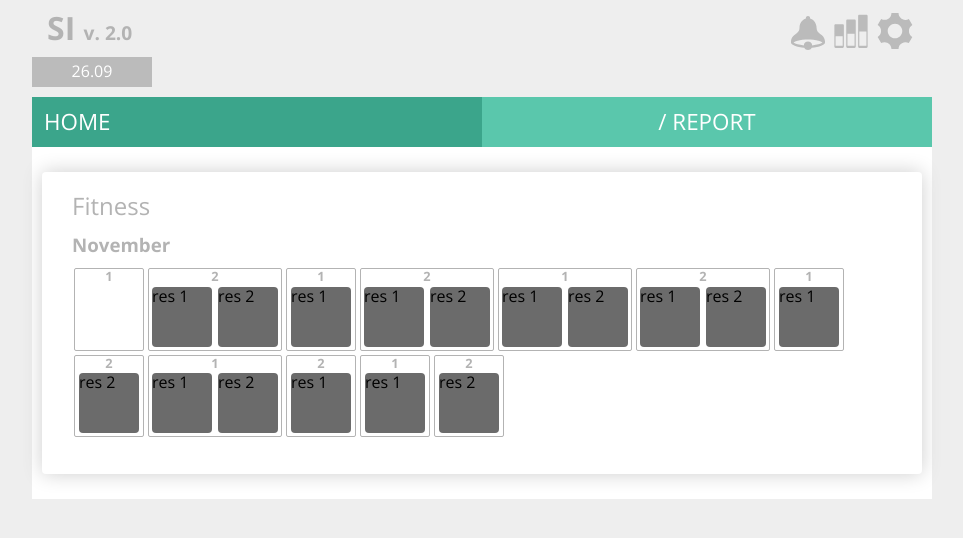
After one commit to nadyawyn/si20, a PHP site: page /src/report.html in a window 1280 px wide. The commit adds this page. Shown: the top 538 px of the page, without its empty margins (158-1121 px from the left). Run offline with PHP 8.4, Linux system fonts and the light colour scheme.

Commit message:
Added styles for FT report

```diff
--- /dev/null
+++ b/dist/report-ft.html
@@ -0,0 +1 @@
+<section class="main_report-section"><h2 id="ft">Fitness</h2><h3 class="ad__title ad__title_cal">November</h3><div class="fitness__wrapper_output">123</div></section>
--- /dev/null
+++ b/src/report.html
@@ -0,0 +1,219 @@
+<!DOCTYPE html>
+<html lang="en">
+
+<head>
+	<meta charset="UTF-8">
+	<meta name="viewport" content="width=device-width, initial-scale=1.0">
+	<title>SI 2.0</title>
+
+	<link rel="stylesheet" href="css/style.min.css">
+
+	<link rel="apple-touch-icon" sizes="180x180" href="icons/fav/apple-touch-icon.png">
+	<link rel="icon" type="image/png" sizes="32x32" href="icons/fav/favicon-32x32.png">
+	<link rel="icon" type="image/png" sizes="16x16" href="icons/fav/favicon-16x16.png">
+	<link rel="manifest" href="icons/fav/site.webmanifest">
+	<link rel="mask-icon" href="icons/fav/safari-pinned-tab.svg" color="#5bbad5">
+	<meta name="msapplication-TileColor" content="#00aba9">
+	<meta name="theme-color" content="#ffffff">
+</head>
+
+<body>
+	<header class="header">
+
+		<div class="header__menu">
+			<div class="container container_pad container_flex">
+				<h1 class="header__title"><a href="#">SI <span>v. 2.0</span></a></h1>
+				<div class="header__icons">
+					<div class="header__icon header__icon_rec">
+						<a href="#"></a>
+					</div>
+					<div class="header__icon header__icon_report">
+						<a href="#"></a>
+					</div>
+					<div class="header__icon header__icon_settings">
+						<a href="#"></a>
+					</div>
+				</div>
+			</div>
+
+
+		</div>
+		<div class="header__progress">
+
+			<div class="header__progress-container">
+				<div class="header__progress-fill">
+					26.09
+				</div>
+			</div>
+
+		</div>
+		<div class="container">
+			<div class="header__tabs">
+				<div class="header__tab header__tab_home">
+					<a href="../">HOME</a>
+				</div>
+				<div class="header__tab header__tab_set">
+					/ REPORT
+				</div>
+
+			</div>
+		</div>
+
+	</header>
+	<main class="main main_settings">
+		<section class="main_report-section">
+			<h2 id="ft">Fitness</h2>
+			<h3 class="ad__title ad__title_cal">
+				November
+			</h3>
+
+			<div class="fitness__wrapper_output">
+				<div class="fitness__day">
+					<div class="fitness__day_date">
+						1
+					</div>
+					<div class="fitness__day_res">
+
+
+					</div>
+				</div>
+				<div class="fitness__day">
+					<div class="fitness__day_date">
+						2
+					</div>
+					<div class="fitness__day_res">
+						<div class="fitness__day_res-item fitness__list-item">
+							res 1
+						</div>
+						<div class="fitness__day_res-item fitness__list-item">
+							res 2
+						</div>
+					</div>
+				</div>
+				<div class="fitness__day">
+					<div class="fitness__day_date">
+						1
+					</div>
+					<div class="fitness__day_res">
+						<div class="fitness__day_res-item fitness__list-item">
+							res 1
+						</div>
+
+					</div>
+				</div>
+				<div class="fitness__day">
+					<div class="fitness__day_date">
+						2
+					</div>
+					<div class="fitness__day_res">
+						<div class="fitness__day_res-item fitness__list-item">
+							res 1
+						</div>
+						<div class="fitness__day_res-item fitness__list-item">
+							res 2
+						</div>
+					</div>
+				</div>
+				<div class="fitness__day">
+					<div class="fitness__day_date">
+						1
+					</div>
+					<div class="fitness__day_res">
+						<div class="fitness__day_res-item fitness__list-item">
+							res 1
+						</div>
+						<div class="fitness__day_res-item fitness__list-item">
+							res 2
+						</div>
+					</div>
+				</div>
+				<div class="fitness__day">
+					<div class="fitness__day_date">
+						2
+					</div>
+					<div class="fitness__day_res">
+						<div class="fitness__day_res-item fitness__list-item">
+							res 1
+						</div>
+						<div class="fitness__day_res-item fitness__list-item">
+							res 2
+						</div>
+					</div>
+				</div>
+				<div class="fitness__day">
+					<div class="fitness__day_date">
+						1
+					</div>
+					<div class="fitness__day_res">
+						<div class="fitness__day_res-item fitness__list-item">
+							res 1
+						</div>
+
+					</div>
+				</div>
+				<div class="fitness__day">
+					<div class="fitness__day_date">
+						2
+					</div>
+					<div class="fitness__day_res">
+
+						<div class="fitness__day_res-item fitness__list-item">
+							res 2
+						</div>
+					</div>
+				</div>
+				<div class="fitness__day">
+					<div class="fitness__day_date">
+						1
+					</div>
+					<div class="fitness__day_res">
+						<div class="fitness__day_res-item fitness__list-item">
+							res 1
+						</div>
+						<div class="fitness__day_res-item fitness__list-item">
+							res 2
+						</div>
+					</div>
+				</div>
+				<div class="fitness__day">
+					<div class="fitness__day_date">
+						2
+					</div>
+					<div class="fitness__day_res">
+						<div class="fitness__day_res-item fitness__list-item">
+							res 1
+						</div>
+
+					</div>
+				</div>
+				<div class="fitness__day">
+					<div class="fitness__day_date">
+						1
+					</div>
+					<div class="fitness__day_res">
+						<div class="fitness__day_res-item fitness__list-item">
+							res 1
+						</div>
+					</div>
+				</div>
+				<div class="fitness__day">
+					<div class="fitness__day_date">
+						2
+					</div>
+					<div class="fitness__day_res">
+						<div class="fitness__day_res-item fitness__list-item">
+							res 2
+						</div>
+					</div>
+				</div>
+			</div>
+		</section>
+
+	</main>
+	<footer class="footer">
+
+	</footer>
+	<script src="js/tab.js"></script>
+</body>
+
+</html>
--- a/src/sass/blocks/_fitness.scss
+++ b/src/sass/blocks/_fitness.scss
@@ -29,4 +29,33 @@
 			}
 		}
 	}
+
+	&__wrapper {
+		&_output {
+			display: flex;
+			flex-flow: row wrap;
+		}
+	}
+
+	&__day {
+		border: 1px solid $color_grey;
+		border-radius: 2px;
+		min-width: 70px;
+		margin: 2px;
+
+		display: flex;
+		flex-flow: column nowrap;
+
+		&_date {
+			color: $color_grey;
+			font-weight: 700;
+			font-size: 0.8rem;
+			text-align: center;
+		}
+
+		&_res {
+			display: flex;
+			justify-content: center;
+		}
+	}
 }
```
Also changed, not shown: dist/report.html (added, +1 -0 lines), dist/css/style.min.css.
